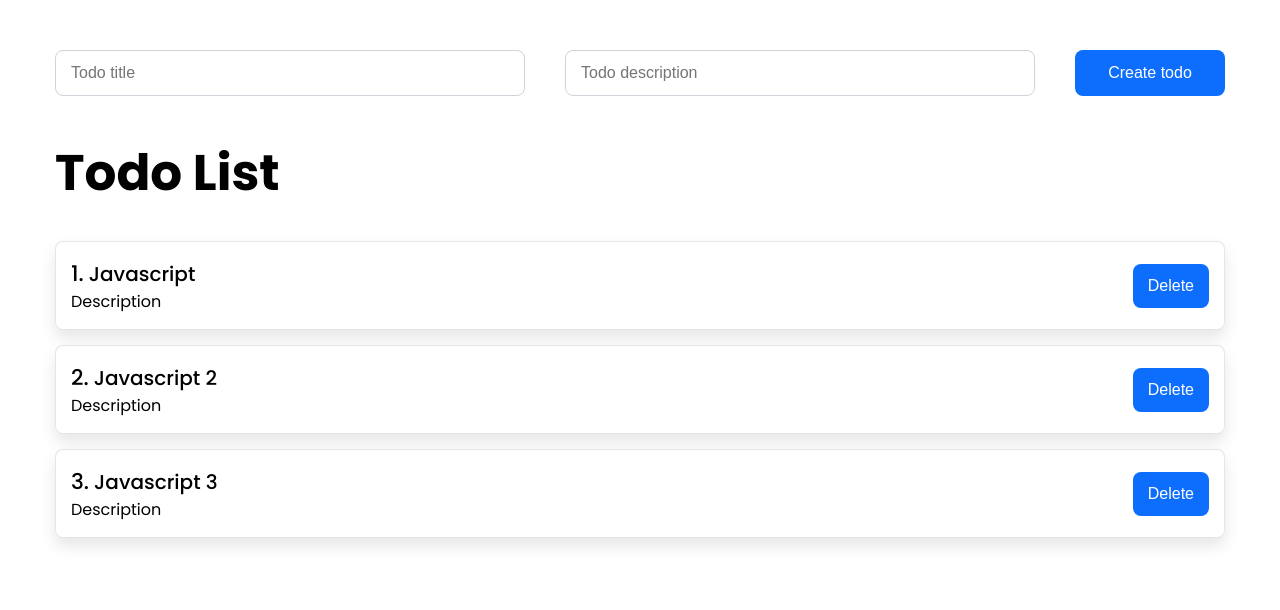
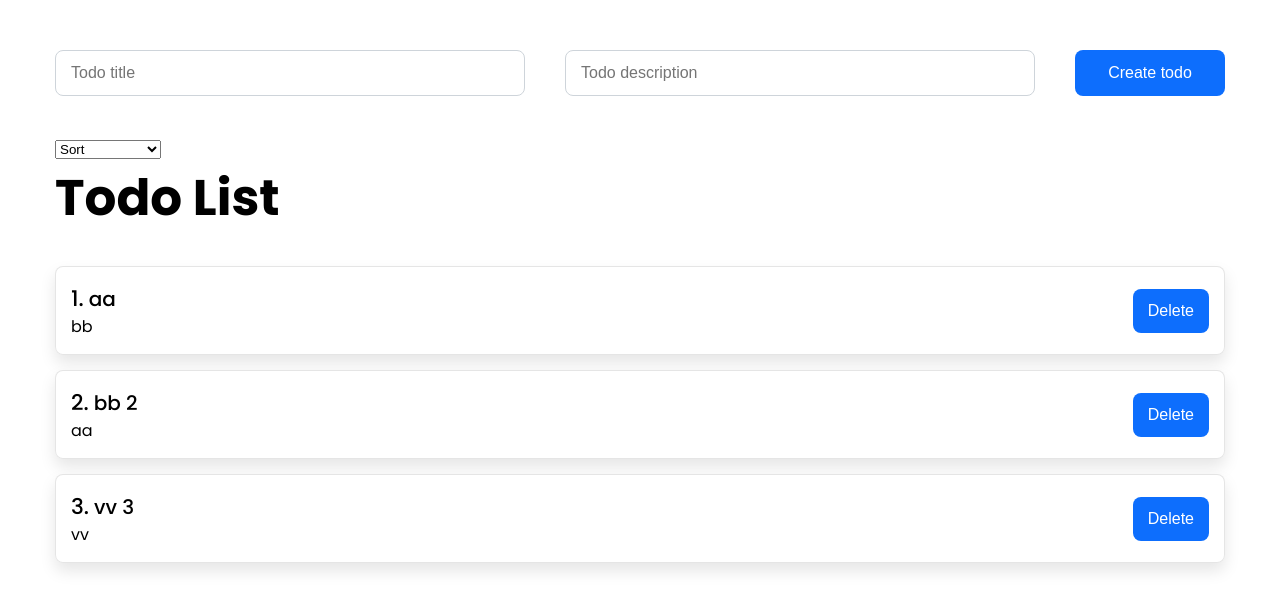
Before and after one commit to DimaChekashov/foxsay-todo, a React (Create React App) app: page / in a window 1280 px wide. Shown: the top 610 px of the page. Built offline with nearby package versions, Linux system fonts and the light colour scheme.

Commit message:
todo sort added

```diff
--- a/src/App.tsx
+++ b/src/App.tsx
@@ -4,13 +4,16 @@ import TodoList from './components/TodoList/TodoList';
 import TodoForm from './components/TodoForm/TodoForm';
 
 import './App.sass';
+import Select from './components/UI/Select/Select';
 
 function App() {
   const [todos, setTodos] = useState<ITodoItem[]>([
-    {id: 1, title: "Javascript", body: "Description"},
-    {id: 2, title: "Javascript 2", body: "Description"},
-    {id: 3, title: "Javascript 3", body: "Description"}
+    {id: 1, title: "aa", body: "bb"},
+    {id: 2, title: "bb 2", body: "aa"},
+    {id: 3, title: "vv 3", body: "vv"}
   ]);
+
+  const [selectedSort, setSelectedSort] = useState<string>('');
 
   const createTodo = (newTodo: ITodoItem) => {
     setTodos([...todos, newTodo]);
@@ -20,10 +23,29 @@ function App() {
     setTodos(todos.filter(t => t.id !== todo.id));
   }
 
+  const sortTodos = (sort: string) => {
+    setSelectedSort(sort);
+    setTodos([...todos].sort((a, b) =>
+      (a[sort as keyof ITodoItem] as string).localeCompare(b[sort as keyof ITodoItem] as string)
+    ));
+  }
+
   return (
     <div className="app">
       <div className="container">
         <TodoForm create={createTodo} />
+
+        <div>
+          <Select
+            value={selectedSort}
+            onChange={sortTodos}
+            defaultValue="Sort"
+            options={[
+              { value: "title", name: "By name" },
+              { value: "body", name: "By description" }
+            ]}
+          />
+        </div>
 
         <TodoList remove={removeTodo} todos={todos} title="Todo List" />
       </div>
--- /dev/null
+++ b/src/components/UI/Select/Select.tsx
@@ -0,0 +1,29 @@
+import React from 'react';
+import { IOption } from '../../../types/types';
+
+import './Select.sass';
+
+interface Props {
+    defaultValue: string,
+    options: IOption[],
+    value: string,
+    onChange: (event: string) => void
+}
+
+function Select({ options, defaultValue, value, onChange }: Props) {
+  return (
+    <select
+        value={value}
+        onChange={(event: React.ChangeEvent<HTMLSelectElement>) => onChange(event.target.value)}
+    >
+        <option disabled value="">{defaultValue}</option>
+        {options.map((option: IOption) =>
+            <option key={option.value} value={option.value}>
+                {option.name}
+            </option>
+        )}
+    </select>
+  )
+}
+
+export default Select;
--- a/src/types/types.ts
+++ b/src/types/types.ts
@@ -3,3 +3,8 @@ export interface ITodoItem {
     title: string,
     body: string
 }
+
+export interface IOption {
+    value: string,
+    name: string
+}
```
Also changed, not shown: src/components/UI/Select/Select.sass (added).
